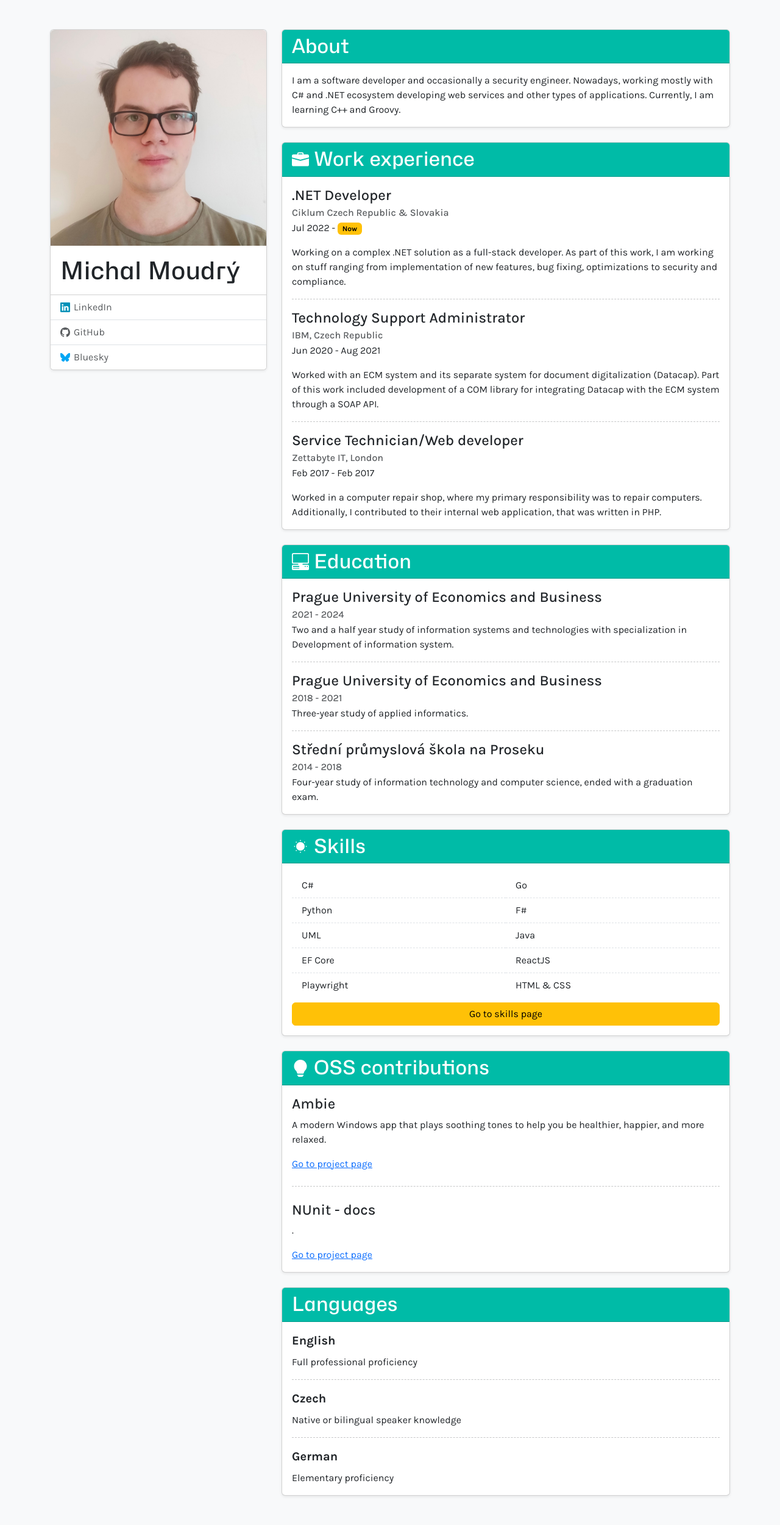
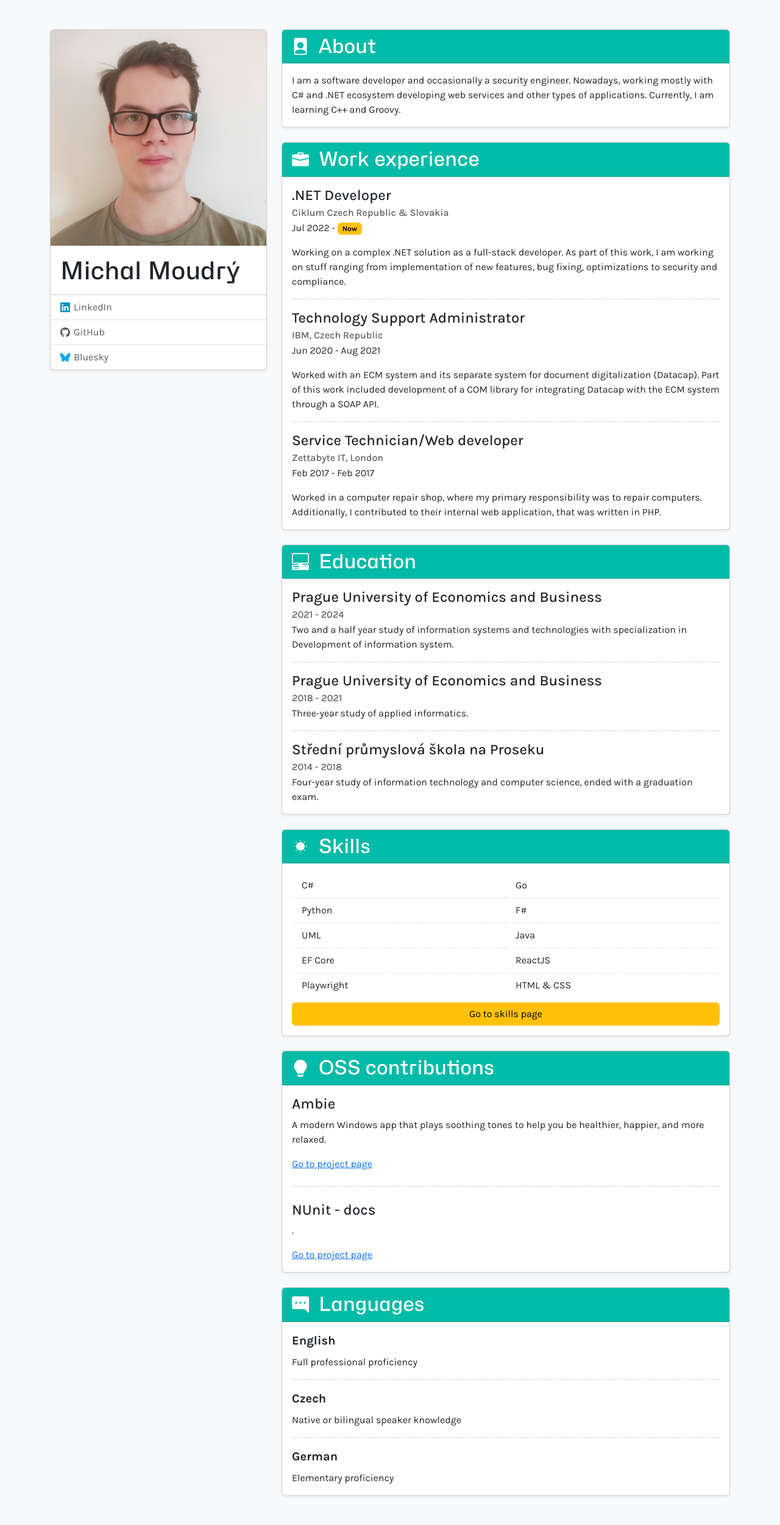
Before and after one commit to MichalMoudry/michalmoudry.github.io, a Jekyll site: the page built from index.html, in a window 1280 px wide. Shown: the whole page at 61% size. Built offline with Jekyll 4.4.1, drawn with Linux system fonts in a browser that asks for light colours.

Commit message:
Added more icons

```diff
--- a/_includes/education.html
+++ b/_includes/education.html
@@ -1,5 +1,5 @@
 <div class="card-header">
-    <h2 class="mb-0 d-flex gap-2 align-items-center">
+    <h2 class="mb-0 d-flex gap-3 align-items-center">
         <svg xmlns="http://www.w3.org/2000/svg" width="16" height="16" fill="currentColor"
             class="bi bi-pc-display-horizontal fs-3" viewBox="0 0 16 16">
             <path
--- a/_includes/osscontribs.html
+++ b/_includes/osscontribs.html
@@ -1,5 +1,5 @@
 <div class="card-header">
-    <h2 class="mb-0 d-flex gap-2 align-items-center">
+    <h2 class="mb-0 d-flex gap-3 align-items-center">
         <svg xmlns="http://www.w3.org/2000/svg" width="16" height="16" fill="currentColor"
             class="bi bi-lightbulb-fill fs-3" viewBox="0 0 16 16">
             <path
--- a/_includes/skills.html
+++ b/_includes/skills.html
@@ -1,5 +1,5 @@
 <div class="card-header">
-    <h2 class="mb-0 d-flex gap-2 align-items-center">
+    <h2 class="mb-0 d-flex gap-3 align-items-center">
         <svg xmlns="http://www.w3.org/2000/svg" width="16" height="16" fill="currentColor"
             class="bi bi-brightness-low-fill fs-3" viewBox="0 0 16 16">
             <path
--- a/_includes/workexperiences.html
+++ b/_includes/workexperiences.html
@@ -1,5 +1,5 @@
 <div class="card-header">
-    <h2 class="mb-0 d-flex gap-2 align-items-center">
+    <h2 class="mb-0 d-flex gap-3 align-items-center">
         <svg xmlns="http://www.w3.org/2000/svg" width="16" height="16" fill="currentColor"
             class="bi bi-briefcase-fill fs-3" viewBox="0 0 16 16">
             <path
--- a/index.html
+++ b/index.html
@@ -4,7 +4,15 @@ layout: default
 
 <div class="card shadow-sm mt-4 mt-lg-0">
     <div class="card-header">
-        <h2 class="mb-0">About</h2>
+        <h2 class="mb-0 d-flex gap-3 align-items-center">
+            <svg xmlns="http://www.w3.org/2000/svg" width="16" height="16" fill="currentColor" viewBox="0 0 16 16"
+                class="bi bi-file-person-fill fs-3">
+                <path
+                    d="M12 0H4a2 2 0 0 0-2 2v12a2 2 0 0 0 2 2h8a2 2 0 0 0 2-2V2a2 2 0 0 0-2-2m-1 7a3 3 0 1 1-6 0 3 3 0 0 1 6 0m-3 4c2.623 0 4.146.826 5 1.755V14a1 1 0 0 1-1 1H4a1 1 0 0 1-1-1v-1.245C3.854 11.825 5.377 11 8 11">
+                </path>
+            </svg>
+            About
+        </h2>
     </div>
     <div class="card-body">
         <p class="card-text">
@@ -34,7 +42,12 @@ layout: default
 
 <div class="card shadow-sm mt-4">
     <div class="card-header">
-        <h2 class="mb-0">Languages</h2>
+        <h2 class="mb-0 d-flex gap-3 align-items-center">
+            <svg xmlns="http://www.w3.org/2000/svg" width="16" height="16" fill="currentColor" class="bi bi-chat-right-dots-fill fs-3" viewBox="0 0 16 16">
+  <path d="M16 2a2 2 0 0 0-2-2H2a2 2 0 0 0-2 2v8a2 2 0 0 0 2 2h9.586a1 1 0 0 1 .707.293l2.853 2.853a.5.5 0 0 0 .854-.353zM5 6a1 1 0 1 1-2 0 1 1 0 0 1 2 0m4 0a1 1 0 1 1-2 0 1 1 0 0 1 2 0m3 1a1 1 0 1 1 0-2 1 1 0 0 1 0 2"/>
+</svg>
+            Languages
+        </h2>
     </div>
     <div class="card-body">
         <p class="card-title fs-5 fw-bold">English</p>
```
